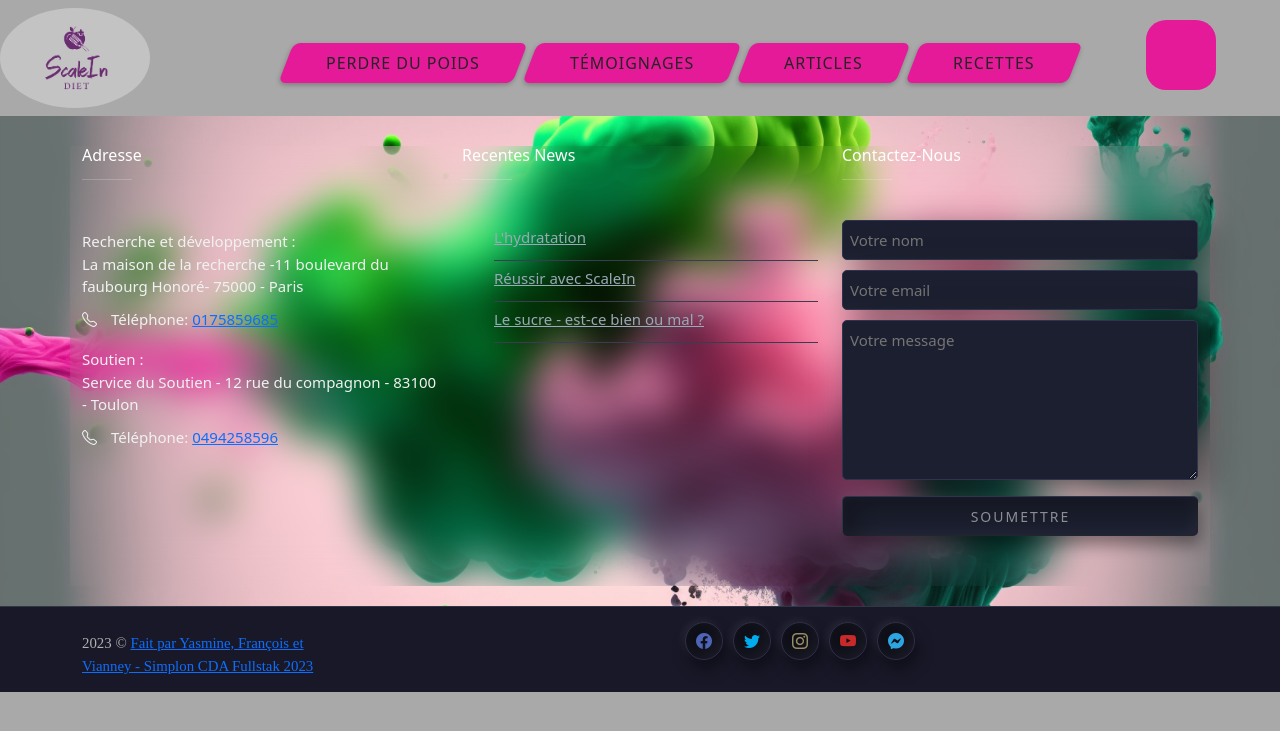
After one commit to Yakudark/Comportement_alimentaire, a PHP site: page /Vues/gabarit.html in a window 1280 px wide. The commit adds this page. Shown: the top 731 px of the page. Run offline with PHP 8.4, Linux system fonts and the light colour scheme.

Commit message:
add style

```diff
--- a/Style/style.css
+++ b/Style/style.css
@@ -5,7 +5,7 @@
 
 /* ----------------------------HEADER------------------------------ */
 .navbar {
-    background-image: url(/Asset/fondHeader.png);
+    /* background-image: url(/Asset/fondHeader.png); */
     background-position: 75% 25%;
     display: flex;
     align-items: center;
@@ -44,7 +44,6 @@ nav .breadcrumb {
     height: 100%;
     background-color: #E51A98;
     color: #252525;
-    font-family: 'Oswald', sans-serif;
     border-radius: 7px;
     letter-spacing: 1px;
     transition: all 0.3s ease;
--- /dev/null
+++ b/Vues/gabarit.html
@@ -0,0 +1,234 @@
+<?php
+// session_start();
+
+// // Vérification de l'authentification de l'utilisateur
+// if (!isset($_SESSION['authenticated']) || $_SESSION['authenticated'] !== true) {
+//     header('Location: index.php');
+//     exit;
+// }
+?>
+
+<!DOCTYPE html>
+<html lang="en">
+
+<head>
+    <meta charset="UTF-8">
+    <meta http-equiv="X-UA-Compatible" content="IE=edge">
+    <meta name="viewport" content="width=device-width, initial-scale=1.0">
+    <link rel="stylesheet" href="/Style/style.css">
+    <link href="https://cdn.jsdelivr.net/npm/bootstrap@5.3.0-alpha1/dist/css/bootstrap.min.css" rel="stylesheet"
+        integrity="sha384-GLhlTQ8iRABdZLl6O3oVMWSktQOp6b7In1Zl3/Jr59b6EGGoI1aFkw7cmDA6j6gD" crossorigin="anonymous">
+    <link rel="stylesheet" href="https://cdn.jsdelivr.net/npm/bootstrap-icons@1.10.3/font/bootstrap-icons.css">
+    <script src="https://cdn.jsdelivr.net/npm/chart.js@2.9.3/dist/Chart.min.js" src="index.js"></script>
+    <link rel="stylesheet" href="./Style/style.css">
+    <link rel="stylesheet" href="./Style/SignIn.css">
+    <title><?= $titre ?></title>
+
+</head>
+
+<body>
+    <header>
+        <div class="navbar">
+            <div class="logo">
+                <img src="./Asset/logo9ter.png" alt="Logo Scale In Diet">
+            </div>
+            <nav>
+
+                <ul class="breadcrumb">
+                    <li class="breadcrumb__item breadcrumb__item-firstChild">
+                        <span class="breadcrumb__inner">
+                            <span class="breadcrumb__title">Perdre du poids</span>
+                        </span>
+                    </li>
+                    <li class="breadcrumb__item">
+                        <span class="breadcrumb__inner">
+                            <span class="breadcrumb__title">Témoignages</span>
+                        </span>
+                    </li>
+                    <li class="breadcrumb__item">
+                        <span class="breadcrumb__inner">
+                            <span class="breadcrumb__title">Articles</span>
+                        </span>
+                    </li>
+                    <li class="breadcrumb__item breadcrumb__item-lastChild">
+                        <span class="breadcrumb__inner">
+                            <span class="breadcrumb__title">Recettes</span>
+                        </span>
+                    </li>
+                </ul>
+            </nav>
+            <label class="menu-button-wrapper" for="">
+                <input type="checkbox" class="menu-button">
+                <div class="icon-wrapper">
+                    <label><i class="bi bi-person-add hamburger"></i></label>
+
+            </label>
+        </div>
+        <div class="item-list">
+            <div class="connect">Se connecter</div>
+            <div class="inscription">S'inscrire</div>
+
+        </div>
+        </label>
+        </div>
+
+    </header>
+    <div id="contenu">
+        <?= $contenu ?>
+    </div>
+
+    <footer>
+        <div class="page-wrapper">
+            <footer>
+                <div class="footer-top">
+                    <div class="container">
+                        <div class="row">
+                            <div class="col-lg-4 col-md-12 col-sm-12 footer-col-3">
+                                <div class="widget footer_widget">
+                                    <h5 class="footer-title">Adresse</h5>
+                                    <div class="gem-contacts">
+                                        <div class="gem-contacts-item gem-contacts-address">Recherche et développement
+                                            :<br> La maison de la recherche -11 boulevard du faubourg Honoré- 75000 -
+                                            Paris
+                                        </div>
+                                        <div class="gem-contacts-item gem-contacts-phone"><i class="bi bi-telephone"
+                                                aria-hidden="true"></i> Téléphone: <a href="#">0175859685</a></div>
+
+                                        <div class="gem-contacts-item gem-contacts-address mt-2">Soutien :<br> Service
+                                            du Soutien - 12 rue du compagnon - 83100 - Toulon</div>
+                                        <div class="gem-contacts-item gem-contacts-phone"><i class="bi bi-telephone"
+                                                aria-hidden="true"></i> Téléphone: <a href="#">0494258596</a></div>
+
+                                    </div>
+                                </div>
+
+                            </div>
+                            <div class="col-12 col-lg-8 col-md-6 col-sm-12">
+                                <div class="row">
+                                    <div class="col-6 col-lg-6 col-md-6 col-sm-6">
+                                        <div class="widget footer_widget">
+                                            <h5 class="footer-title">Recentes News</h5>
+                                            <ul class="posts  styled">
+                                                <li class="clearfix gem-pp-posts">
+                                                    <div class="gem-pp-posts-text">
+                                                        <div class="gem-pp-posts-item">
+                                                            <a href="#">L'hydratation
+                                                            </a>
+                                                        </div>
+
+                                                    </div>
+                                                </li>
+                                                <li class="clearfix gem-pp-posts">
+                                                    <div class="gem-pp-posts-text">
+                                                        <div class="gem-pp-posts-item">
+                                                            <a href="#">Réussir avec ScaleIn
+                                                            </a>
+                                                        </div>
+                                                    </div>
+                                                </li>
+                                                <li class="clearfix gem-pp-posts">
+                                                    <div class="gem-pp-posts-text">
+                                                        <div class="gem-pp-posts-item">
+                                                            <a href="">Le sucre - est-ce bien ou mal ?
+                                                            </a>
+                                                        </div>
+                                                    </div>
+                                                </li>
+
+                                            </ul>
+                                        </div>
+                                    </div>
+                                    <div class="col-6 col-lg-6 col-md-6 col-sm-6">
+                                        <div class="widget">
+                                            <h5 class="footer-title">Contactez-nous</h5>
+                                            <div class="textwidget">
+                                                <div role="form" class="wpcf7" id="wpcf7-f4-o1" lang="en-US" dir="ltr">
+
+                                                    <form method="post" class="wpcf7-form" novalidate="novalidate">
+
+                                                        <div class="contact-form-footer">
+                                                            <p><span class="wpcf7-form-control-wrap your-first-name"><input
+                                                                        type="text" name="your-first-name" value=""
+                                                                        size="40" class="wpcf7-form-control wpcf7-text"
+                                                                        aria-invalid="false"
+                                                                        placeholder="Votre nom"></span></p>
+                                                            <p><span class="wpcf7-form-control-wrap your-email_1"><input
+                                                                        type="email" name="your-email_1" value=""
+                                                                        size="40"
+                                                                        class="wpcf7-form-control wpcf7-text wpcf7-email wpcf7-validates-as-email"
+                                                                        aria-invalid="false"
+                                                                        placeholder="Votre email"></span></p>
+                                                            <p><span class="wpcf7-form-control-wrap your-message"><textarea
+                                                                        name="your-message" cols="40" rows="10"
+                                                                        class="wpcf7-form-control wpcf7-textarea"
+                                                                        aria-invalid="false"
+                                                                        placeholder="Votre message"></textarea></span>
+                                                            </p>
+                                                            <div><input type="submit" value="Soumettre"
+                                                                    class="wpcf7-form-control wpcf7-submit"><span
+                                                                    class="ajax-loader"></span></div>
+                                                        </div>
+                                                    </form>
+                                                </div>
+                                            </div>
+                                        </div>
+                                    </div>
+                                </div>
+                            </div>
+
+                        </div>
+                    </div>
+                </div>
+                <div class="footer-bottom">
+                    <div class="container">
+                        <div class="row">
+
+                            <div class="col-md-3">
+                                <div class="footer-site-info">2023 © <a
+                                        href="#" target="_blank">Fait par Yasmine, François et Vianney - Simplon CDA Fullstak 2023 </a></div>
+                            </div>
+
+                            <div class="col-md-6">
+                                <div id="footer-socials">
+                                    <div class="socials inline-inside socials-colored">
+
+                                        <a href="#" target="_blank" title="Facebook" class="socials-item">
+                                            <i class="bi bi-facebook facebook"></i>
+                                        </a>
+                                        <a href="#" target="_blank" title="Twitter" class="socials-item">
+                                            <i class="bi bi-twitter twitter"></i>
+
+                                        </a>
+                                        <a href="#" target="_blank" title="Instagram" class="socials-item">
+                                            <i class="bi bi-instagram instagram"></i>
+                                        </a>
+                                        <a href="#" target="_blank" title="YouTube" class="socials-item">
+                                            <i class="bi bi-youtube youtube"></i>
+                                        </a>
+                                        <a href="#" target="_blank" title="messenger" class="socials-item">
+                                            <i class="bi bi-messenger messenger"></i>
+                                        </a>
+                                    </div>
+                                </div>
+                            </div>
+
+                        </div>
+                    </div>
+                </div>
+            </footer>
+
+
+
+            <script src="./Style/script.js"></script>
+            <script src="https://cdn.jsdelivr.net/npm/@popperjs/core@2.11.6/dist/umd/popper.min.js"
+                integrity="sha384-oBqDVmMz9ATKxIep9tiCxS/Z9fNfEXiDAYTujMAeBAsjFuCZSmKbSSUnQlmh/jp3"
+                crossorigin="anonymous"></script>
+            <script src="https://cdn.jsdelivr.net/npm/bootstrap@5.3.0-alpha1/dist/js/bootstrap.min.js"
+                integrity="sha384-mQ93GR66B00ZXjt0YO5KlohRA5SY2XofN4zfuZxLkoj1gXtW8ANNCe9d5Y3eG5eD"
+                crossorigin="anonymous"></script>
+            <script src="https://cdn.jsdelivr.net/npm/bootstrap@5.3.0-alpha1/dist/js/bootstrap.bundle.min.js"
+                integrity="sha384-w76AqPfDkMBDXo30jS1Sgez6pr3x5MlQ1ZAGC+nuZB+EYdgRZgiwxhTBTkF7CXvN"
+                crossorigin="anonymous"></script>
+</body>
+
+</html>
```
